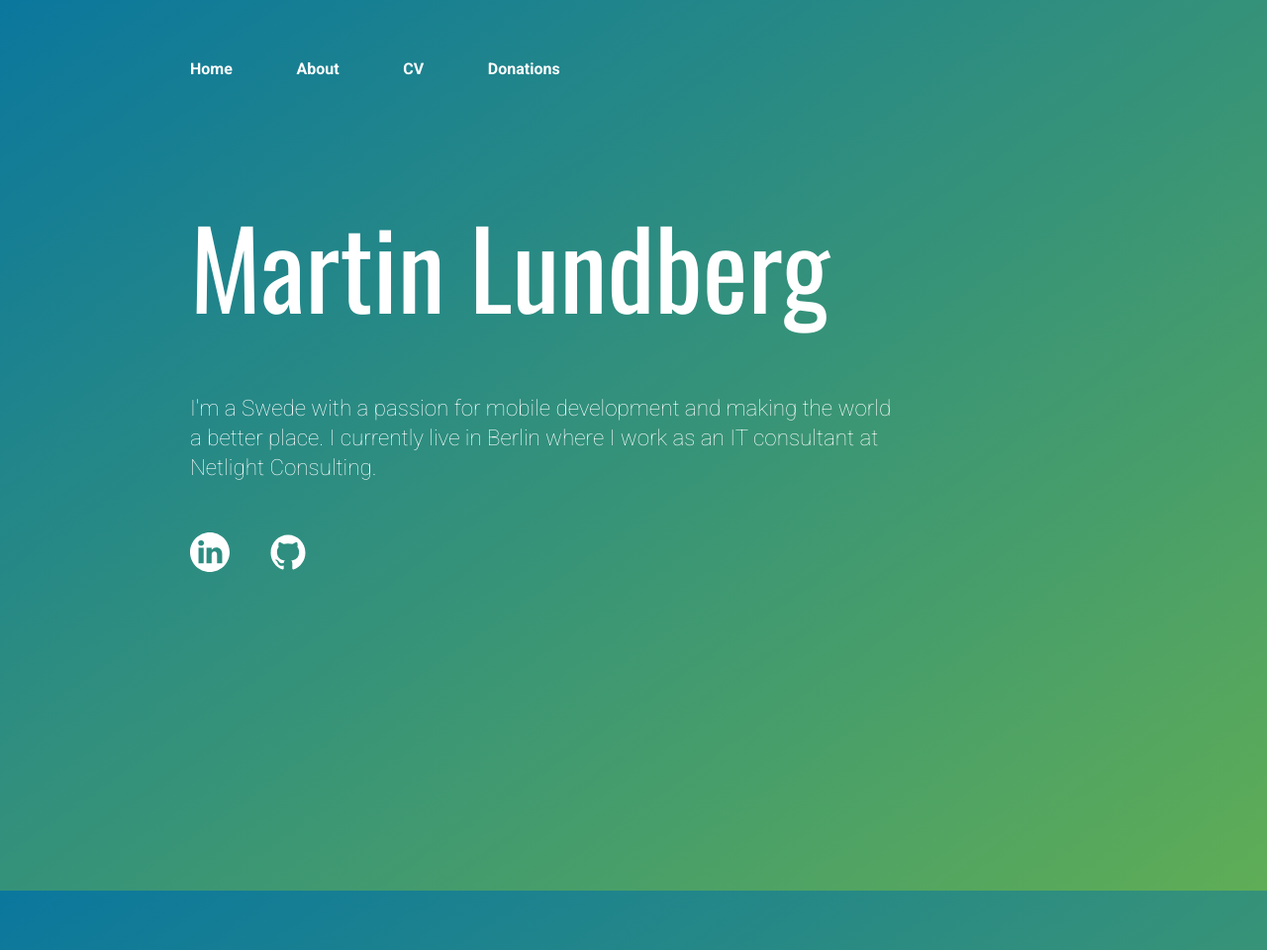
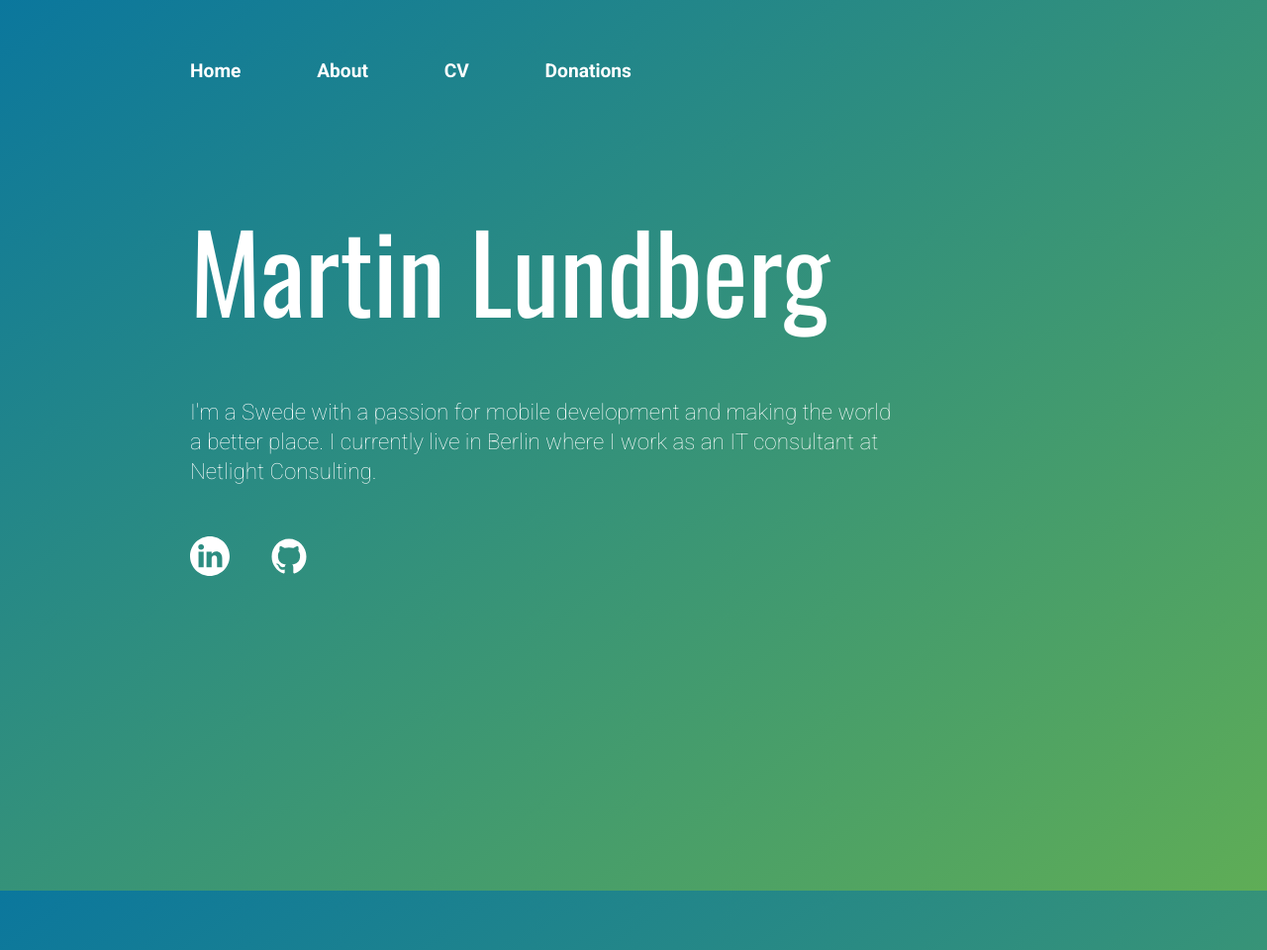
Before and after one commit to molundb/molundb.github.io, a Jekyll site: the page built from index.html, in a window 1280 px wide. Shown: the whole page at 99% size. Built offline with Jekyll 4.4.1, drawn with Linux system fonts in a browser that asks for light colours.

Commit message:
feat: increase font-size of menu items

```diff
--- a/css/main.css
+++ b/css/main.css
@@ -6,7 +6,7 @@ body {
   height: 100%;
   margin: 60px auto;
   width: 70%;
-  background-color: #0B779D;
+  background-color: #5FAD56;
   background-image: linear-gradient(to bottom right, #0B779D, #5FAD56);
   background-repeat: no-repeat;
   background-attachment: fixed;
@@ -24,7 +24,7 @@ footer ul li {
   display: inline;
   margin-right: 20px;
   font-weight: bold;
-  font-size: 1em;
+  font-size: 1.2em;
 }
 nav ul li {
   margin-right: 3.8em;
```
